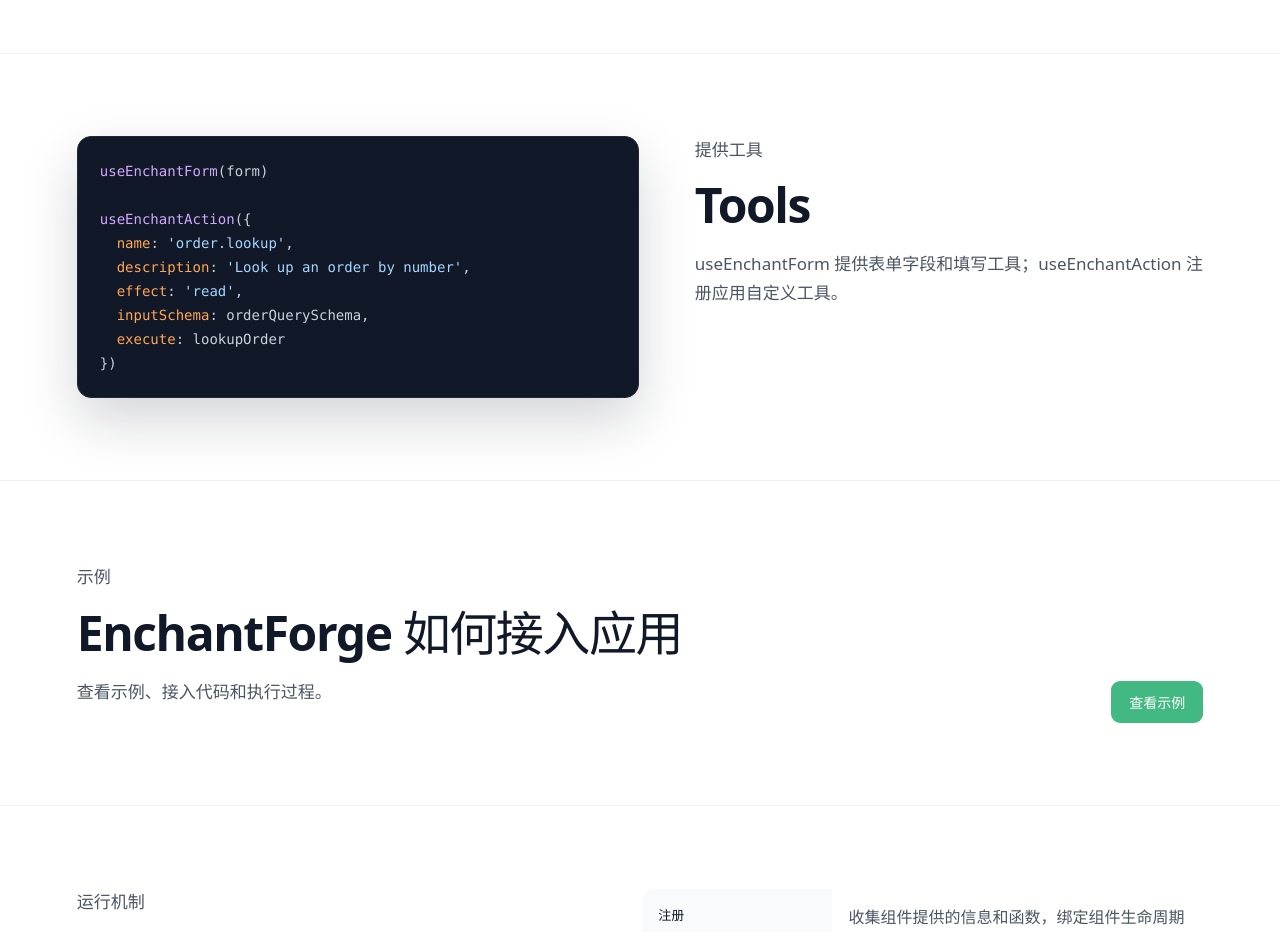
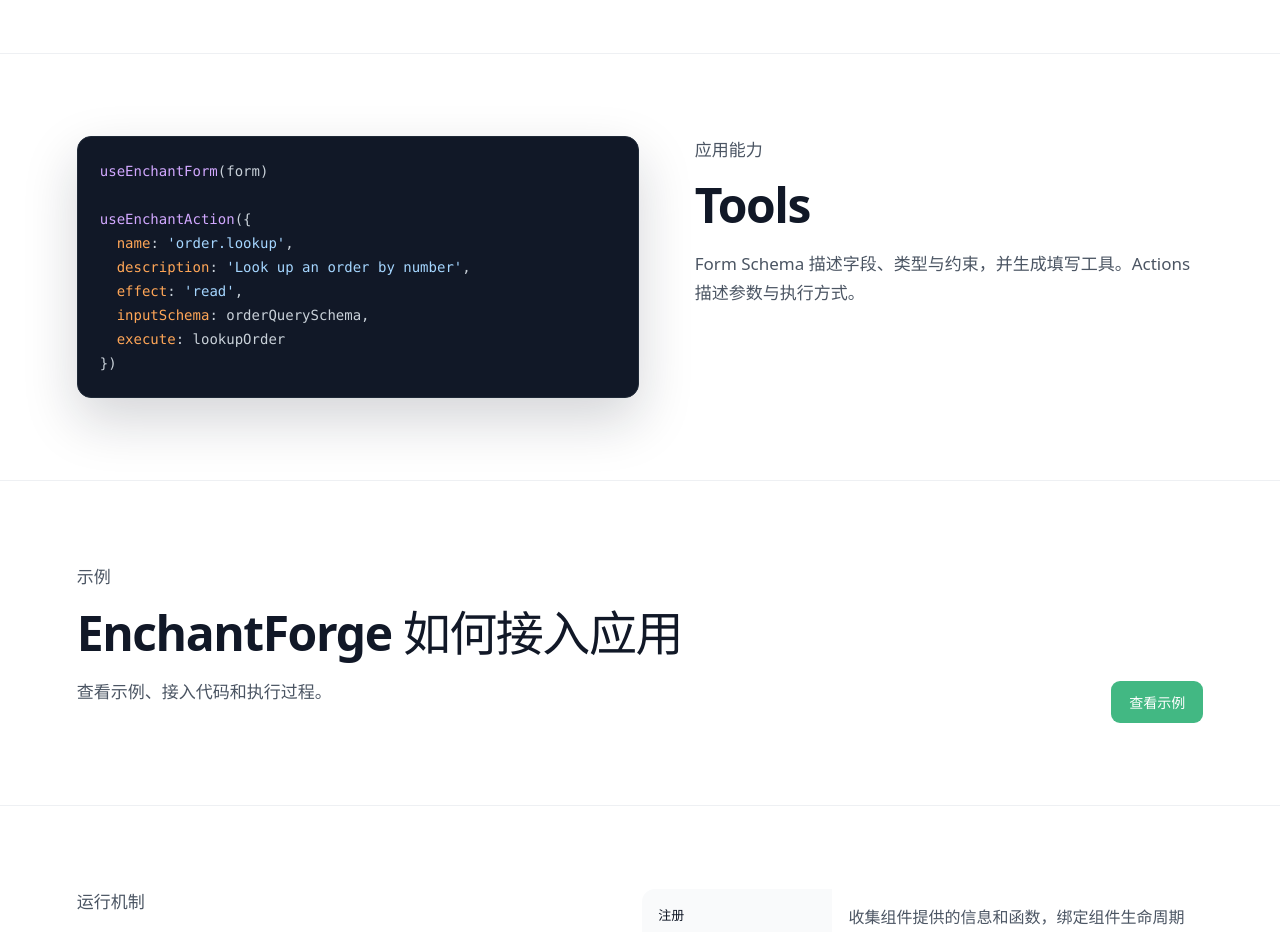
Before and after one commit to Hisashiburidane/llm-integration, a Vue app in the folder website/: page / in a window 1280 px wide. Shown: the part 1940-2872 px from the top of the page. Built offline with nearby package versions, Linux system fonts and the light colour scheme; no server answers.

Commit message:
refactor(website): describe tool sources conceptually

```diff
--- a/website/src/locales.ts
+++ b/website/src/locales.ts
@@ -68,9 +68,9 @@
         }
       },
       register: {
-        kicker: '提供工具',
+        kicker: '应用能力',
         title: 'Tools',
-        body: 'useEnchantForm 提供表单字段和填写工具；useEnchantAction 注册应用自定义工具。'
+        body: 'Form Schema 描述字段、类型与约束，并生成填写工具。Actions 描述参数与执行方式。'
       },
       examples: {
         kicker: '示例',
@@ -307,9 +307,9 @@
         }
       },
       register: {
-        kicker: 'Provide tools',
+        kicker: 'Application capabilities',
         title: 'Tools',
-        body: 'useEnchantForm contributes form fields and a fill tool. useEnchantAction registers custom application tools.'
+        body: 'A form schema describes fields, types, and constraints, then generates fill tools. Actions define parameters and execution.'
       },
       examples: {
         kicker: 'Examples',
```
